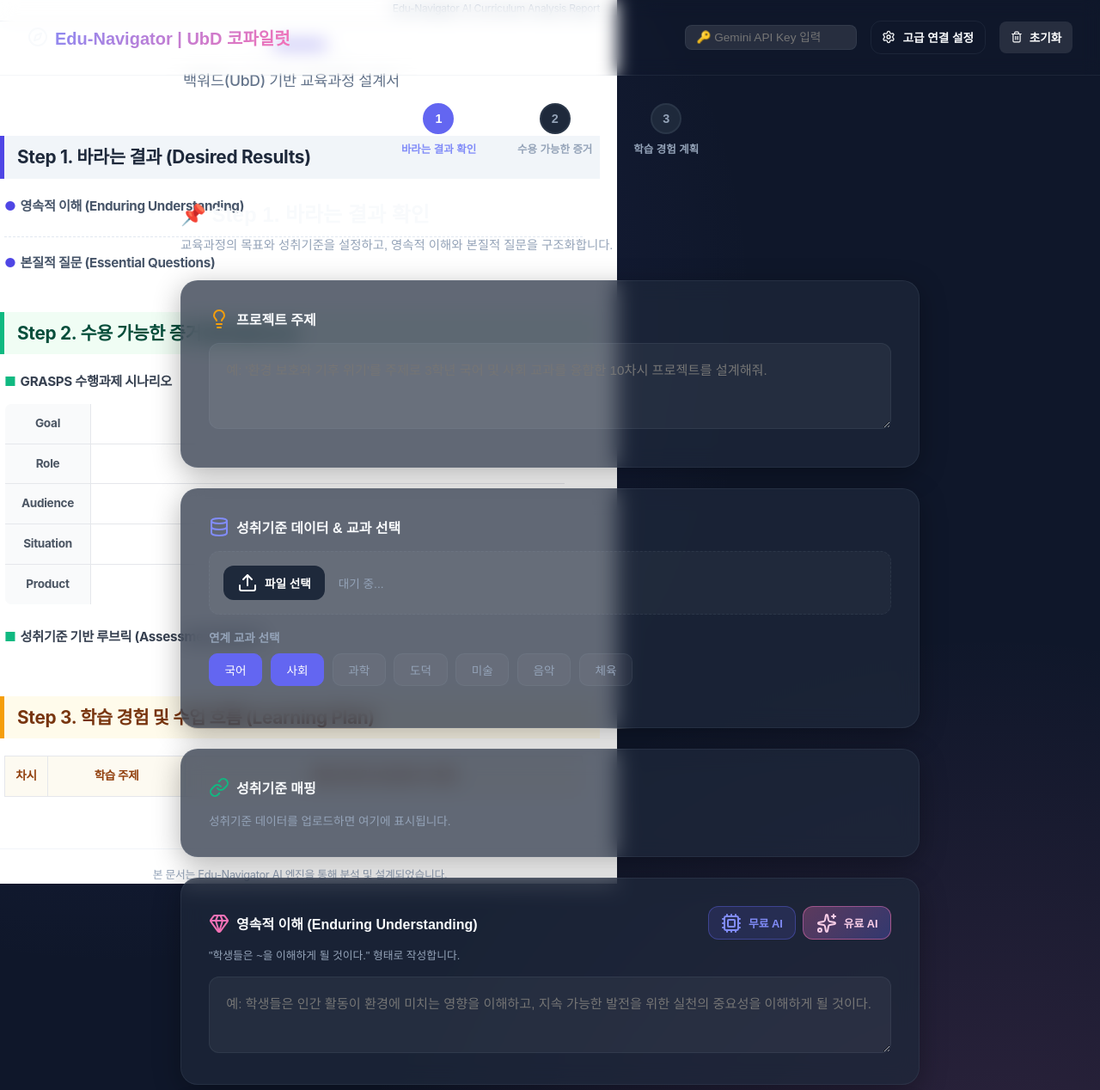
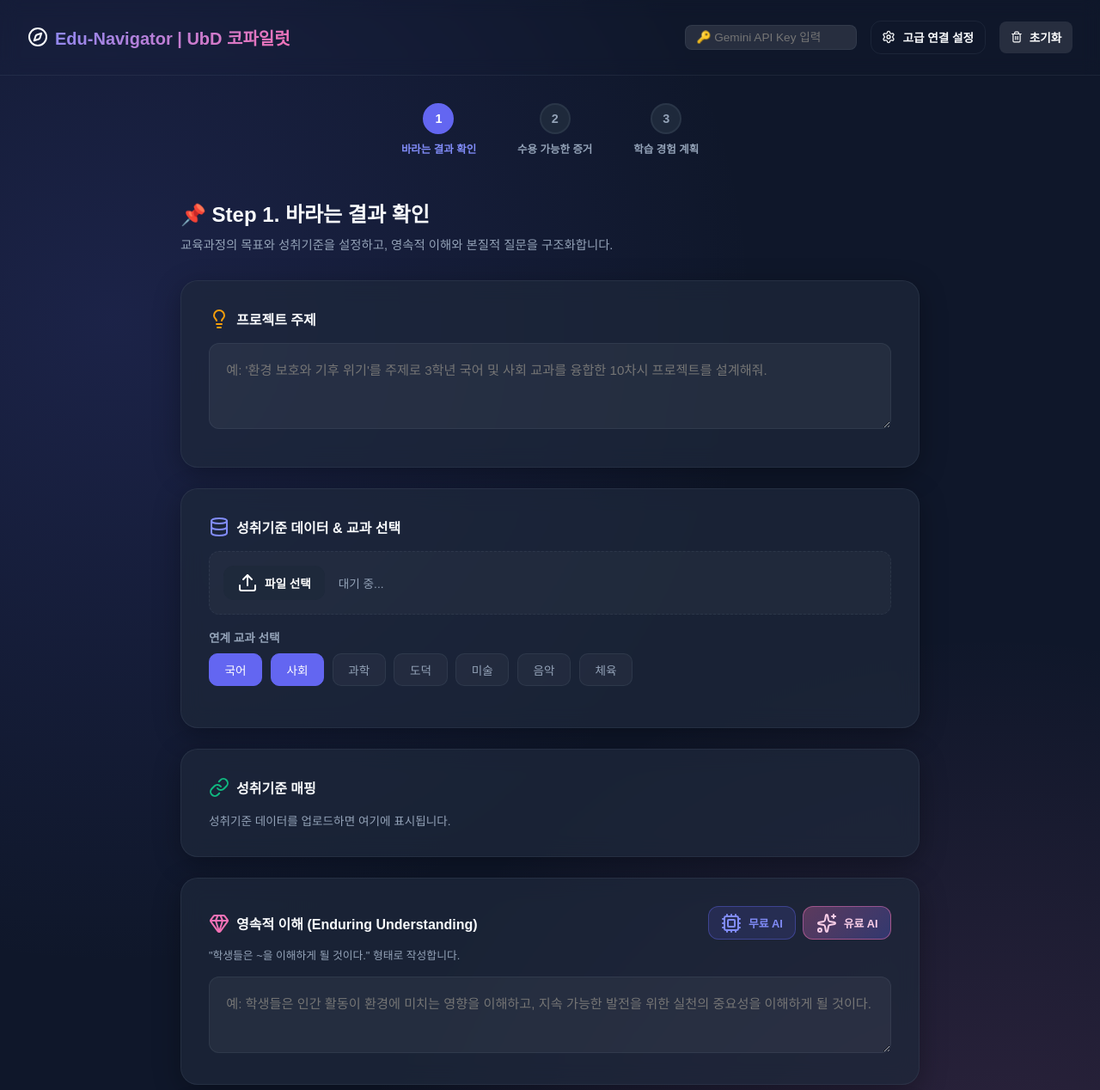
Before and after one commit to thd-oss/edu-navigator, a Flask app: page / in a window 1280 px wide. Shown: the top 1268 px of the page at 86% size. Run offline with Flask 3, Linux system fonts and the light colour scheme; lists and menus that the app fills with data are empty; some libraries are stand-ins or nearby versions; some web fonts are replaced.

Commit message:
fix: PDF 엔진 맞춤형 교정 - 완전 격리 프로토콜 및 좌표 초기화 도입

```diff
--- a/templates/index.html
+++ b/templates/index.html
@@ -66,10 +66,12 @@
             gap: 0.5rem
         }
 
-        /* --- PDF Export Optimization Styles (Fundamental Redesign) --- */
+        /* --- PDF Export Optimization Styles (Custom Fix) --- */
         #pdf-export-template * {
             letter-spacing: -0.3px !important;
             font-family: 'Pretendard', -apple-system, BlinkMacSystemFont, system-ui, sans-serif !important;
+            -webkit-font-smoothing: antialiased;
+            text-rendering: optimizeLegibility;
         }
 
         #pdf-export-template td,
@@ -2519,11 +2521,12 @@
             const template = document.getElementById('pdf-export-template');
             if (!template) return;
 
-            showLoader("동기화 프로토콜을 통해 초고화질 PDF를 생성 중입니다. 잠시만 기다려 주세요...");
+            showLoader("격리 렌더링 프로토콜을 통해 고정밀 PDF를 생성 중입니다. 잠시만 기다려 주세요...");
 
             // ──────────────────────────────────────────────────────────
-            // [1단계] Preparation & 데이터 주입
+            // [1단계] Preparation: 데이터 주입 및 환경 격리
             // ──────────────────────────────────────────────────────────
+            const originalScrollY = window.scrollY; // 현재 스크롤 위치 저장
             const safeTitle = (currentPrompt || 'Edu_Navigator')
                 .replace(/[^a-zA-Z0-9가-힣\s]/g, '')
                 .trim()
@@ -2548,17 +2551,20 @@
             renderFlowTable();
 
             // ──────────────────────────────────────────────────────────
-            // [2단계] 동기화 프로토콜: 물리적 렌더링 및 대기
+            // [2단계] 격리 프로토콜: 렌더링 가시화 및 좌표 초기화
             // ──────────────────────────────────────────────────────────
             const mainElement = document.querySelector('main');
             mainElement.style.display = 'none'; // 메인 UI 숨김
-            template.style.zIndex = '10000'; // 템플릿을 최상단으로 물리적 렌더링
-
-            // 폰트와 표 레이아웃이 완전히 계산될 시간을 넉넉히 확보 (800ms)
-            await new Promise(r => setTimeout(r, 800));
+
+            // 템플릿 임시 가시화 및 좌표 0으로 강제 이동 (캡처 오차 근본 해결)
+            template.style.setProperty('display', 'block', 'important');
+            window.scrollTo(0, 0);
+
+            // 표와 레이아웃이 완전히 그려질 시간을 확보 (600ms)
+            await new Promise(r => setTimeout(r, 600));
 
             // ──────────────────────────────────────────────────────────
-            // [3단계] Capture: 스크롤 좌표 역보정 및 저장
+            // [3단계] Capture: 고정 좌표 정밀 캡처 및 저장
             // ──────────────────────────────────────────────────────────
             const opt = {
                 margin: [15, 15, 15, 15],
@@ -2569,8 +2575,7 @@
                     useCORS: true,
                     letterRendering: true,
                     logging: false,
-                    // 현재 스크롤 위치만큼 위로 오프셋을 주어 (0,0) 절대 좌표 유지
-                    scrollY: -window.scrollY,
+                    scrollY: 0, // scrollTo(0,0)와 연동하여 좌표 고정
                     windowWidth: 1000
                 },
                 jsPDF: { unit: 'mm', format: 'a4', orientation: 'portrait', compress: true },
@@ -2578,17 +2583,20 @@
             };
 
             try {
+                // 직접 요소를 타겟팅하여 렌더링
                 await html2pdf().set(opt).from(template).save();
 
-                // Cleanup: 템플릿 숨기기 및 메인 UI 복구
-                template.style.zIndex = '-9999';
+                // Cleanup: 격리 해제 및 환경 복구
+                template.style.setProperty('display', 'none', 'important');
                 mainElement.style.display = 'block';
+                window.scrollTo(0, originalScrollY); // 원래 스크롤 위치로 복구
                 hideLoader();
-                showToast("✅ 동기화 최적화 PDF 다운로드 성공!", "success");
+                showToast("✅ 격리 최적화 PDF 다운로드 성공!", "success");
             } catch (err) {
                 console.error("PDF 생성 오류:", err);
-                template.style.zIndex = '-9999';
+                template.style.setProperty('display', 'none', 'important');
                 mainElement.style.display = 'block';
+                window.scrollTo(0, originalScrollY);
                 hideLoader();
                 showToast("PDF 생성 중 오류가 발생했습니다.", "error");
             }
@@ -2748,9 +2756,9 @@
         </div>
     </div>
 
-    <!-- PDF Export Template (Pinned to 0,0 behind UI for Layout Accuracy) -->
+    <!-- PDF Export Template (Completely Isolated via display:none) -->
     <div id="pdf-export-template"
-        style="display: block !important; position: fixed; left: 0; top: 0; width: 190mm; z-index: -9999; background: white; visibility: visible !important; color: #333; padding: 0; margin: 0; box-sizing: border-box; line-height: 1.6; font-size: 14px;">
+        style="display: none !important; position: absolute; left: 0; top: 0; width: 190mm; background: white; z-index: -1; color: #333; padding: 0; margin: 0; box-sizing: border-box; line-height: 1.6; font-size: 14px;">
 
         <!-- Header -->
         <div
```
